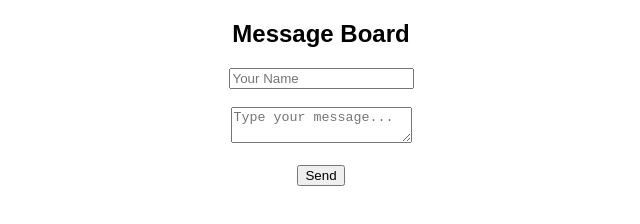
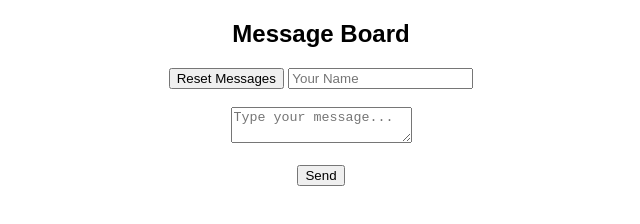
Before and after one commit to ZeroPhaser/html, a plain HTML site: page index.html in a window 1280 px wide. Shown: the whole page, without its empty margins (319-959 px from the left). Drawn offline with Linux system fonts and the light colour scheme; no server answers.

Commit message:
added reset

```diff
--- a/index.html
+++ b/index.html
@@ -12,6 +12,7 @@
 </head>
 <body>
     <h2>Message Board</h2>
+    <button onclick="resetMessages()">Reset Messages</button>
     <input type="text" id="username" placeholder="Your Name"> <br><br>
     <textarea id="text" placeholder="Type your message..."></textarea> <br><br>
     <button onclick="sendMessage()">Send</button>
```
